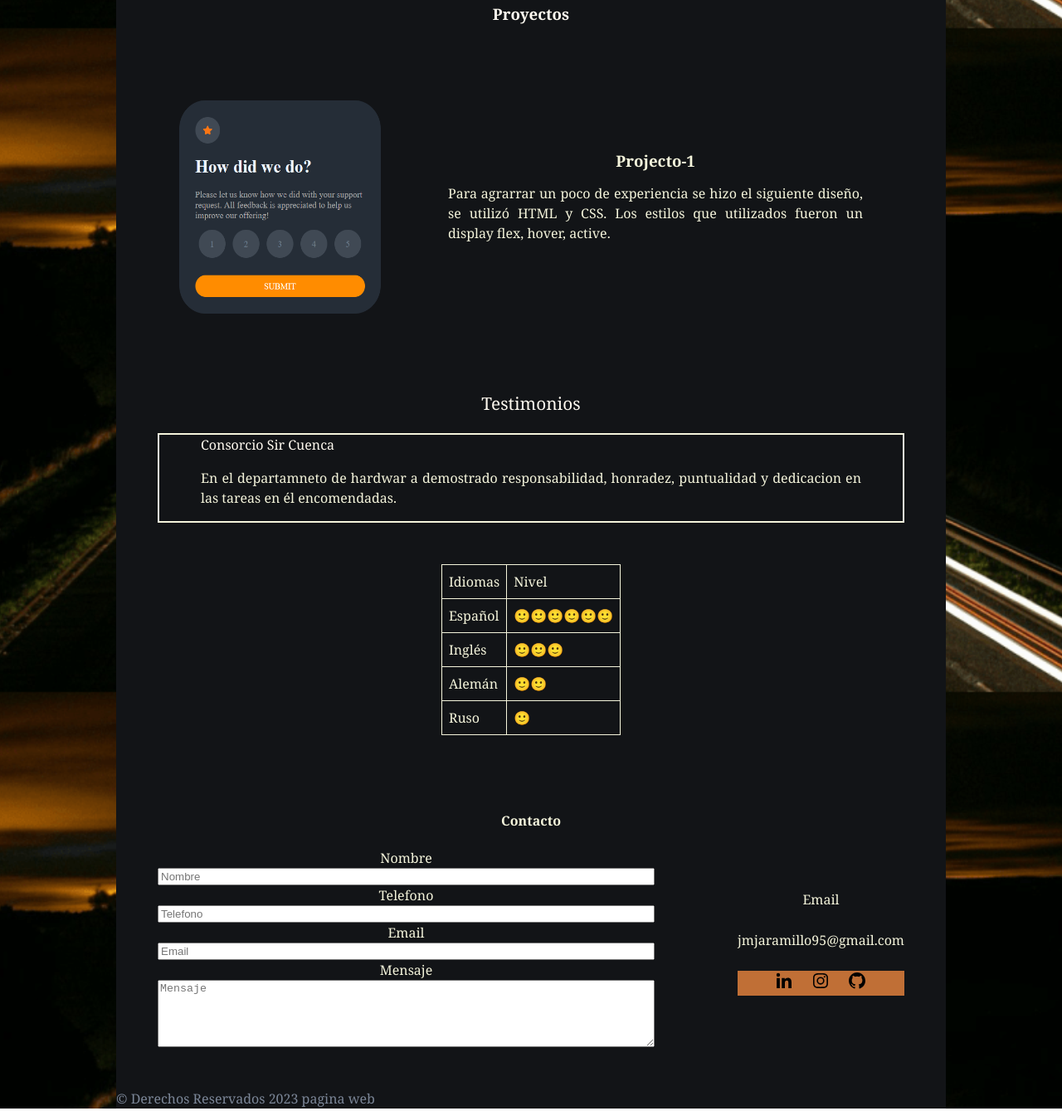
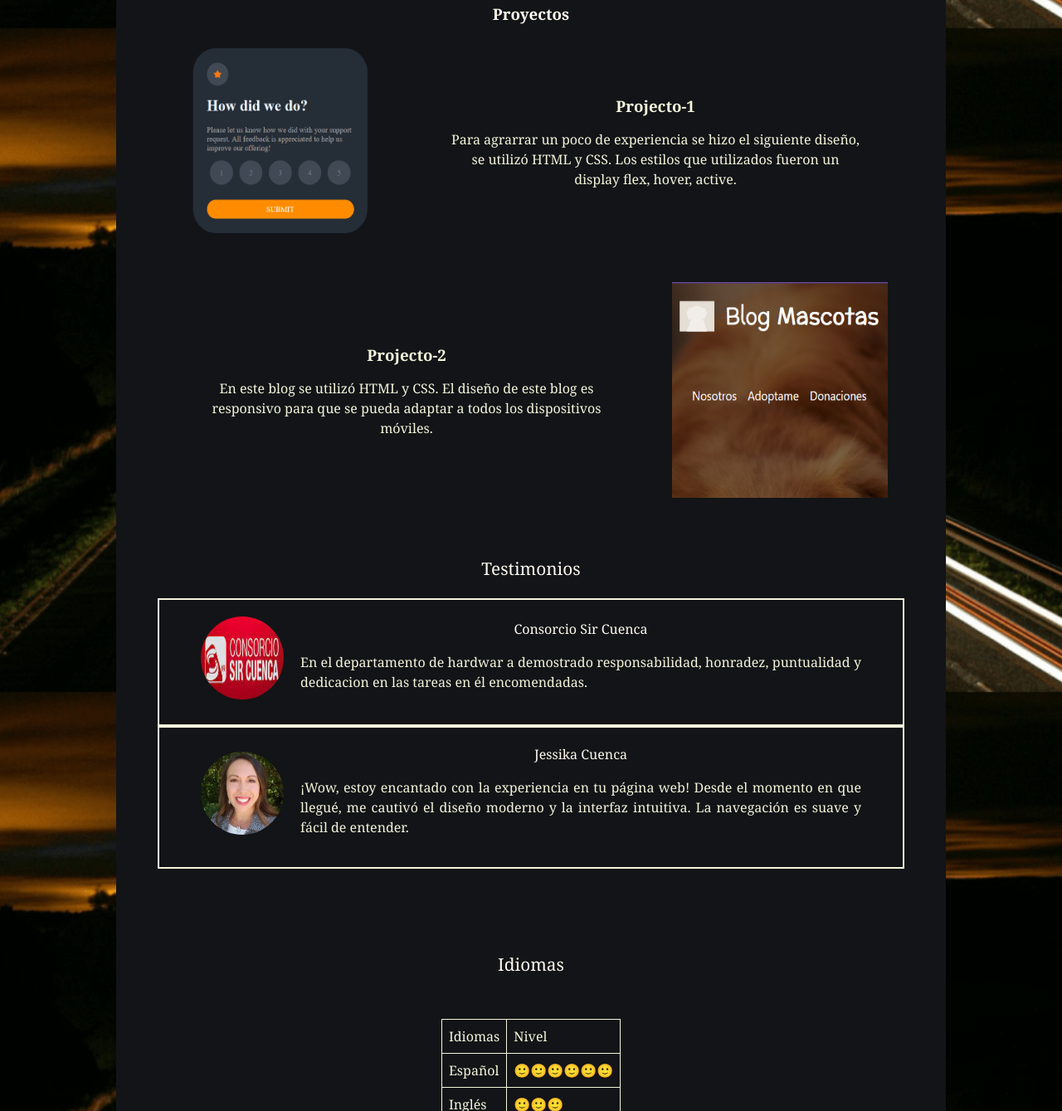
Before and after one commit to 95vpn/mi-primera-web1, a plain HTML site: page index.html in a window 1280 px wide. Shown: the part 766-2105 px from the top of the page at 83% size. Drawn offline with nearby package versions, Linux system fonts and the light colour scheme.

Commit message:
para presentar 2

```diff
--- a/assets/css/style.css
+++ b/assets/css/style.css
@@ -27,6 +27,7 @@ a {
     text-decoration: none;
 }
 
+
 .cont-total {
     background-color: hsl(216, 12%, 8%);
     margin: 0;
@@ -40,26 +41,27 @@ a {
     padding: 0 20px; */
     border: 2px solid floralwhite;
 
+
   }
 
+  /* ====== */
+  /* HEADER */
+  /* ====== */
+
 .header {
+
     /* border: 2px solid;  */
     background-color: darkorange;
     z-index: 5;
     box-shadow: 0 5px 20px 10px #ea9a2b26;
     /* margin-top: 100px; */
     display: flex;
+    align-items: center;
     margin-top: -10px;
     margin-bottom: -10px;
 
 }
 
-/*
-.wave {
-    color: darkorange;
-    position: relative;
-    z-index: 2;
-} */
 
 .nav {
     /* border: 2px solid; */
@@ -88,10 +90,6 @@ a {
 
 }
 
-.menu-item {
-
-  }
-
 .menu-link {
     /* border: 1px solid;  */
     margin-bottom: 3px;
@@ -118,8 +116,11 @@ a {
     border: none;
     font-size: 24px;
     cursor: pointer;
+}
 
-}
+  /* ===== */
+  /* HERO */
+  /* =====*/
 
 .hero {
     position: relative;
@@ -159,13 +160,11 @@ a {
 
 .parr-1 {
     color: beige;
-    text-align: justify;
+    text-align: center;
 }
 
 .container-3 {
-
     margin-bottom: 50px;
-
 }
 
 .title-2 {
@@ -192,6 +191,11 @@ a {
 .sumary:active {
     background-color: floralwhite;
 }
+
+
+  /* =========== */
+  /* HABILIDADES */
+  /* =========== */
 
 .box {
     display: flex;
@@ -228,13 +232,19 @@ a {
     text-align: center;
 }
 
+  /* ========== */
+  /* PROYECTOS */
+  /* ======== */
+
+
 .container-4 {
-    /* border: 2px solid; */
+
     height: auto;
     display: flex;
     justify-content: center;
     flex-direction: column;
     align-items: center;
+
 }
 
 h3 {
@@ -245,22 +255,53 @@ h3 {
     display: flex;
     flex-direction: column;
     align-items: center;
+    justify-content: center;
+    align-self: center;
+
 }
 
 .project1-body {
     display: flex;
     flex-direction: column;
     align-items: center;
-
 }
 
 .project1 img {
-    margin-bottom: -35px;
+    /* margin-bottom: -35px; */
+    padding: 20px;
+    display: flex;
+    align-self: center;
 }
 
+
+
+  /* ====== */
+  /* RESEÑAS */
+  /* ====== */
+
+
 .person1 {
-    border: 2px solid beige;
+    /* border: 2px solid beige; */
     padding: 0 50px;
+    display: flex;
+    flex-direction: column;
+    align-items: center;
+    /
+}
+
+.person1 img {
+    display: flex;
+    align-items: center;
+    justify-content: center;
+    margin-right: 20px;
+    margin-bottom: 10px;
+    border-radius: 50%;
+}
+
+.person1-description {
+    display: flex;
+    flex-direction: column;
+    align-items: center;
 }
 
 .project1-description {
@@ -268,7 +309,7 @@ h3 {
     color: beige;
     padding: 0px 50px;
     display: flex;
-    text-align: justify;
+    text-align: center;
 
 }
 
@@ -294,11 +335,31 @@ h3 {
     text-align: justify;
 }
 
+  /* ====== */
+  /* TABLAS */
+  /* ====== */
+
+.container-6 span {
+    color: floralwhite;
+    font-size: 1.3rem;
+    text-align: center;
+    padding: 50px;
+    display: flex;
+    flex-direction: column;
+    justify-content: center;
+}
+
+.container-6 .description {
+    display: flex;
+    justify-content: center;
+    align-items: center;
+}
+
 .container-6{
     display: flex;
     justify-content: center;
     align-items: center;
-
+    flex-direction: column;
 }
 
 
@@ -310,6 +371,10 @@ td {
     padding: 0.5rem;
     color: beige;
 }
+
+  /* ========= */
+  /* CONTACTO */
+  /* ======= */
 
 
 .form {
@@ -344,11 +409,13 @@ td {
     gap: 20px;
 }
 
-footer {
 
-}
 
-@media screen and (min-width:600px) {
+/* =============== */
+  /* MEDIA QUERYS */
+/* ============= */
+
+@media screen and (min-width:700px) {
     .cont-total {
         background-color: hsl(216, 12%, 8%);
         margin: 0;
@@ -373,13 +440,28 @@ footer {
     }
 
     .box {
-
         display: flex;
         gap: 30px;
         height: auto;
         flex-direction: row;
         align-items: center;
         justify-content: space-around;
+    }
+
+    .container-4 {
+
+        height: auto;
+        display: flex;
+        justify-content: center;
+        flex-direction: column;
+        align-items: center;
+        margin-top: -30px;
+
+    }
+
+
+    .container-4 .project1:nth-child(even) {
+        flex-direction: row-reverse;
     }
 
     .form {
@@ -418,7 +500,15 @@ footer {
         display: flex;
         flex-direction: row;
         align-items: center;
-        margin: 50px 50px;
+        margin: 0px 50px;
+    }
+
+    .person1 {
+        border: 2px solid beige;
+        padding: 20px 50px;
+        display: flex;
+        flex-direction: row;
+        align-items: center;
     }
 
 }
--- a/index.html
+++ b/index.html
@@ -6,6 +6,7 @@
     <meta name="viewport" content="width=device-width, initial-scale=1.0">
     <title>Document</title>
     <link href='https://unpkg.com/boxicons@2.1.4/css/boxicons.min.css' rel='stylesheet'>
+    <link rel="stylesheet" href="https://cdn.jsdelivr.net/npm/swiper@11/swiper-bundle.min.css" />
     <link rel="stylesheet" href="/assets/css/style.css">
 </head>
 
@@ -101,9 +102,26 @@
                                 Para agrarrar un poco de experiencia se hizo el siguiente diseño, se utilizó HTML y CSS.
                                 Los estilos que utilizados fueron un display flex, hover, active.
                             </p>
-
                         </div>
                     </div>
+
+                    <div class="project1">
+                        <div class="project1-img">
+                            <a href="https://experimento-de-blog.netlify.app/">
+                                <img src="/assets/img/proyecto-2.PNG" alt="imagen" width="300" height="300">
+                            </a>
+                        </div>
+                        <div class="project1-body">
+                            <h3 class="project1-title">Projecto-2</h3>
+                            <p class="project1-description">
+                                En este blog se utilizó HTML y CSS. El diseño de este blog es responsivo para que se
+                                pueda
+                                adaptar a todos los dispositivos móviles.
+
+                            </p>
+                        </div>
+                    </div>
+
                 </div>
             </section>
 
@@ -113,17 +131,35 @@
                 <div class="container-5">
                     <span class="title-4">Testimonios</span>
                     <div class="person1">
+                        <img src="assets/img/reseñas-img.PNG" alt="reseñas" width="100" height="100">
+                        <div class="person1-description">
                             <span class="name">Consorcio Sir Cuenca</span>
-                        <p class="description">En el departamneto de hardwar a demostrado
+                            <p class="description">En el departamento de hardwar a demostrado
                                 responsabilidad, honradez, puntualidad y dedicacion en las
                                 tareas en él encomendadas.
                             </p>
                         </div>
                     </div>
+
+                    <div class="person1">
+                        <img src="assets/img/reseñas-jessica.jpeg" alt="reseñas" width="100" height="100">
+                        <div class="person1-description">
+                            <span class="name">Jessika Cuenca</span>
+                            <p class="description">¡Wow, estoy encantado con la experiencia en tu página web! Desde el momento en que llegué,
+                                me cautivó el diseño moderno y la interfaz intuitiva. La navegación es suave y fácil de entender.
+                            </p>
+                        </div>
+                    </div>
+                </div>
             </section>
 
             <section class="idiomas">
+
                 <div class="container-6">
+                    <div class="title-6">
+                        <span>Idiomas</span>
+                    </div>
+                    <div class="description">
                         <table class="table">
                             <tr>
                                 <td>Idiomas</td>
@@ -146,6 +182,7 @@
                                 <td>🙂</td>
                             </tr>
                         </table>
+                    </div>
                 </div>
             </section>
 
@@ -186,6 +223,10 @@
                 </form>
             </section>
 
+            <script src="https://cdn.jsdelivr.net/npm/swiper@11/swiper-bundle.min.js">
+
+            </script>
+
         </main>
         <footer>
             &copy Derechos Reservados 2023 pagina web
```
Also changed, not shown: assets/img/proyecto-2.PNG (added), assets/img/reseñas-img.PNG (added), assets/img/reseñas-jessica.jpeg (added), assets/js/index.js (added). Lines whose indentation alone changed are shown as unchanged.
